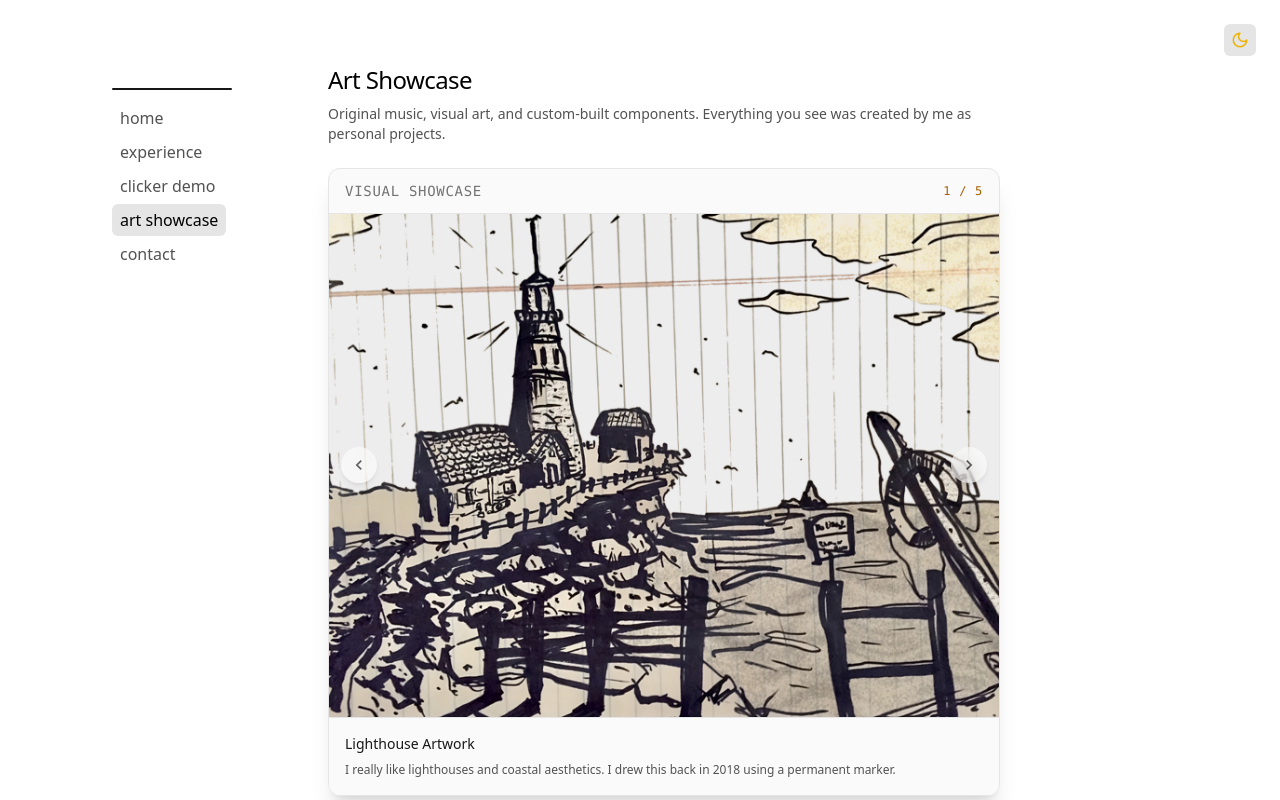
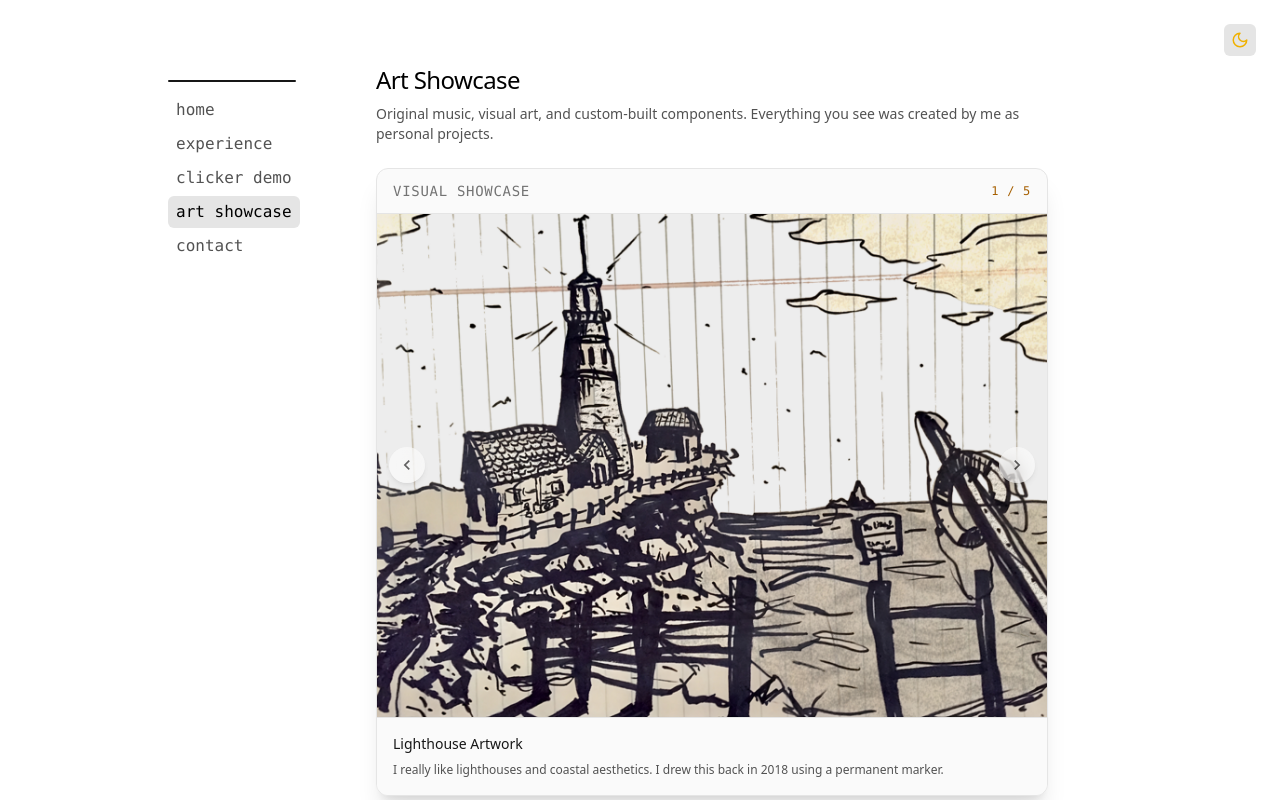
Before and after one commit to RenGino/personal-website, a Next.js app: page /arts in a window 1280 px wide. Built offline with nearby package versions, Linux system fonts and the light colour scheme.

Commit message:
Tweaked sidebar

```diff
--- a/app/components/sidebar.tsx
+++ b/app/components/sidebar.tsx
@@ -18,22 +18,21 @@ export default function Sidebar() {
   const pathname = usePathname();
 
   return (
-    <aside className="w-full p-6 pr-2 md:w-36 md:pr-0">
-      <div className="flex flex-col gap-3">
-        <div className="flex justify-center md:justify-start">
-          <span className="block h-0.5 w-30 rounded-full bg-neutral-900 transition-colors dark:bg-white" />
-        </div>
+    <div className="w-full">
+      <div className="flex justify-center mb-3 md:mb-0 md:justify-start">
         <ThemeToggle />
-        <nav className="flex flex-row flex-wrap justify-center md:flex-col md:flex-nowrap md:justify-start w-full gap-2 md:gap-0.5 items-center md:items-start pb-2 md:pb-0">
+      </div>
+
+      <div className="flex flex-col gap-3 md:-translate-x-6">
+        <span className="mx-auto md:mx-0 block h-0.5 w-32 rounded-full bg-neutral-900 transition-colors dark:bg-white" />
+        <nav className="flex flex-row flex-wrap justify-center w-full gap-2 md:flex-col md:justify-start md:gap-0.5 items-center md:items-start font-mono">
           {navItems.map((item) => {
             const isActive = pathname === item.path;
             return (
               <LinkComponent
                 key={item.path}
                 href={item.path}
-                // `...` lets you treat block as a string and also evaluate code inside
-                // ${...} treats block as JavaScript
-                className={`relative px-2 py-1 text-base transition-colors ${
+                className={`relative px-2 py-1 text-base whitespace-nowrap transition-colors ${
                   isActive
                     ? 'text-black dark:text-white font-medium'
                     : 'text-neutral-600 hover:text-black dark:text-neutral-400 dark:hover:text-white'
@@ -50,10 +49,8 @@ export default function Sidebar() {
               </LinkComponent>
             );
           })}
-          <div className="mt-8">
-          </div>
         </nav>
       </div>
-    </aside>
+    </div>
   );
 }
--- a/app/layout.tsx
+++ b/app/layout.tsx
@@ -64,12 +64,12 @@ export default function RootLayout({
       <body className="bg-white text-black dark:bg-neutral-900 dark:text-white">
         <ThemeProvider attribute="class" defaultTheme="system" enableSystem>
           <div className="relative min-h-screen w-full md:h-screen md:overflow-y-auto scrollbar-gutter-stable">
-            <div className="mx-auto max-w-6xl px-6 pt-[5%] md:flex md:gap-12 md:pb-12">
-              <aside className="w-full shrink-0 md:w-48">
+            <div className="mx-auto max-w-4xl px-6 pt-[5%] flex flex-col gap-8 md:flex-row md:justify-start md:gap-10 md:pb-12">
+              <aside className="w-full shrink-0 md:w-36 md:pt-4 md:-ml-6">
                 <Sidebar />
               </aside>
-              <main className="flex-1">
-                <section className="w-full max-w-2xl">
+              <main className="w-full max-w-2xl">
+                <section className="w-full">
                   {children}
                   <Footer />
                   <Analytics />
```
